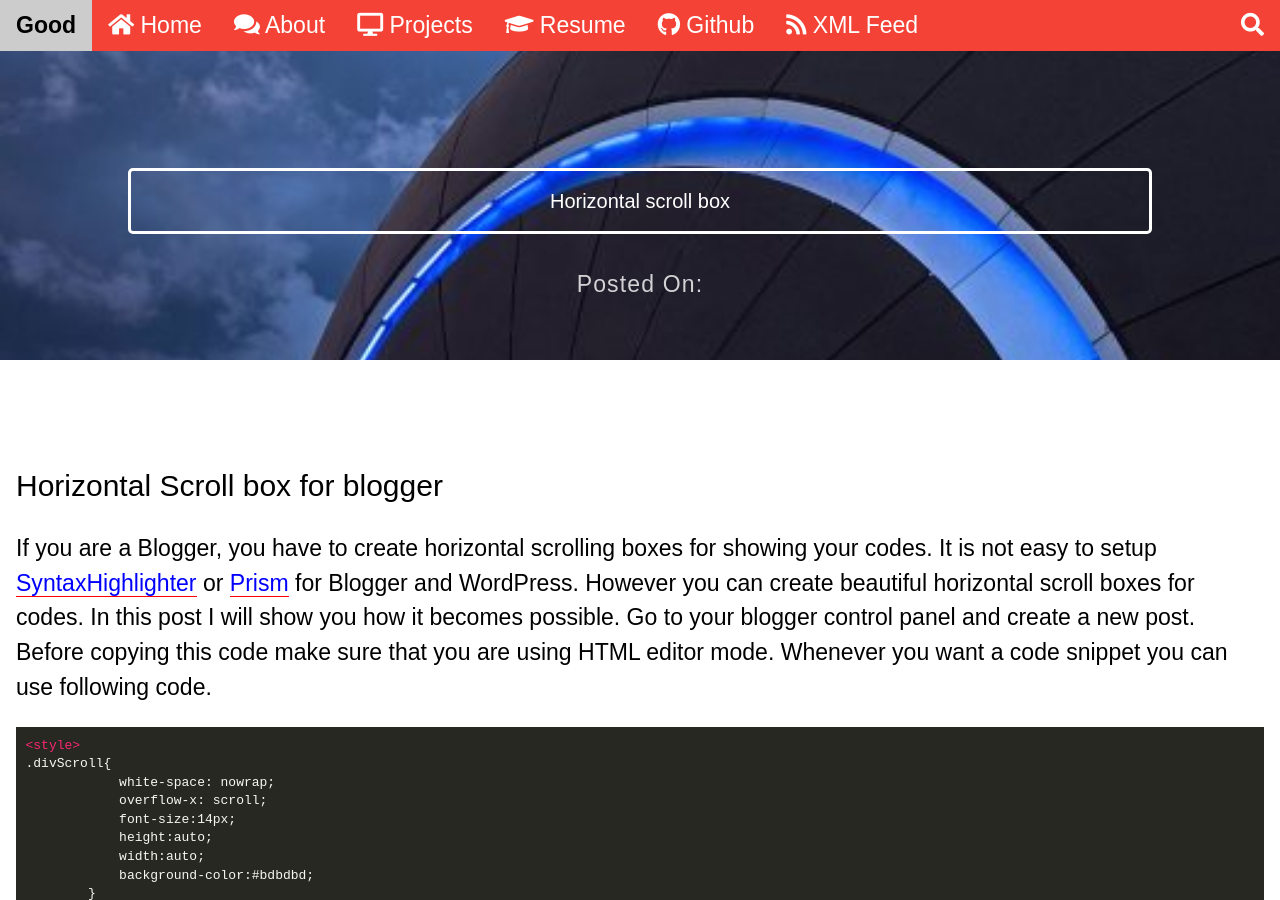
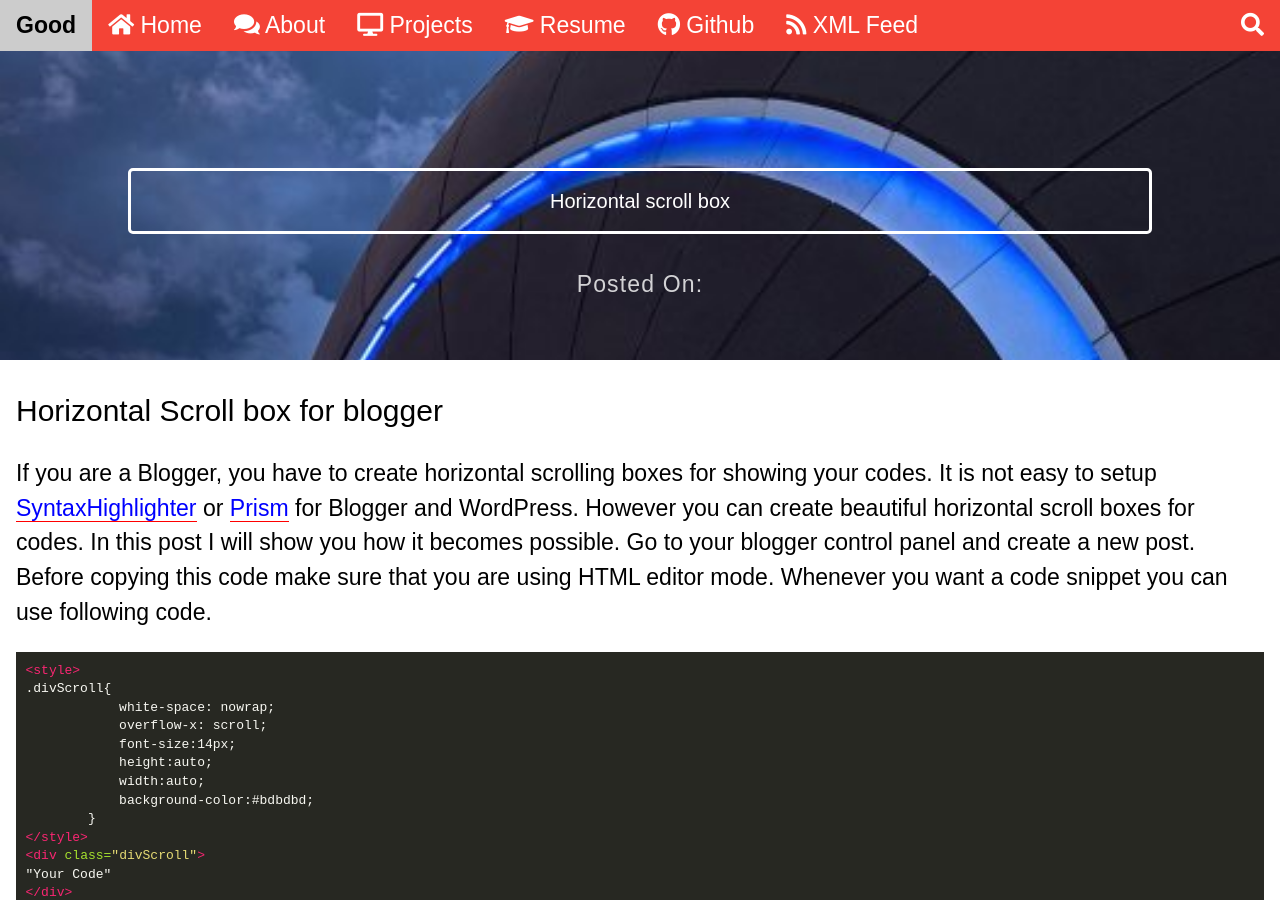
Before and after one commit to chipprogrammers/Good, a Jekyll site: the page built from _posts/2017-06-17-horizontal-scroll-box.md, in a window 1280 px wide and 900 px high. Built offline with Jekyll 4.4.1, drawn with Linux system fonts in a browser that asks for light colours; some web fonts are replaced; comment, search, counter and statistics services are not loaded.

Commit message:
Update post.html

```diff
--- a/_layouts/post.html
+++ b/_layouts/post.html
@@ -7,7 +7,7 @@
 <body>
 {% include navbar.html %}
 {% include parallax.html %}
-<div class="content-wrapper" style="margin-top:75px">
+<div class="content-wrapper">
     <div class="content w3-container">
 <article id="myLink">
     {{ content }}
```
